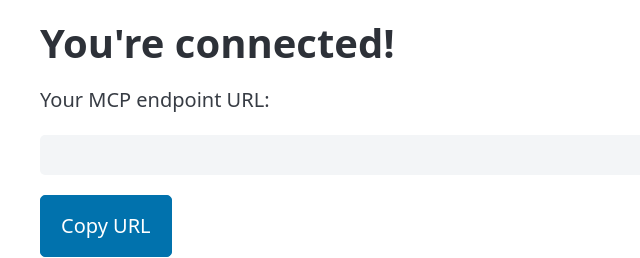
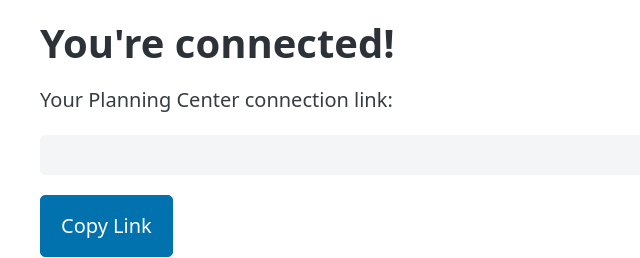
Before and after one commit to remotelyliving/pco-mcp, a FastAPI app: template src/pco_mcp/web/templates/dashboard.html in a window 1280 px wide. Shown: the top 258 px of the page, without its empty margins (0-640 px from the left). Run offline with FastAPI, Linux system fonts and the light colour scheme; the template is opened without the code that fills it, so the values that code supplies are empty; parts of the project's set-up code (start-up, migrations or seed data) failed here and were passed over; some libraries are stand-ins or nearby versions.

Commit message:
fix: UX polish — error pages, remove MCP jargon, security headers, copy feedback
Co-Authored-By: Claude Sonnet 4.6 <noreply@anthropic.com>

```diff
--- a/src/pco_mcp/web/templates/base.html
+++ b/src/pco_mcp/web/templates/base.html
@@ -3,7 +3,7 @@
 <head>
     <meta charset="UTF-8">
     <meta name="viewport" content="width=device-width, initial-scale=1.0">
-    <title>{% block title %}pco-mcp{% endblock %}</title>
+    <title>{% block title %}Planning Center for ChatGPT{% endblock %}</title>
     <link rel="stylesheet" href="https://cdn.jsdelivr.net/npm/@picocss/pico@2/css/pico.min.css">
 </head>
 <body>
--- a/src/pco_mcp/web/templates/dashboard.html
+++ b/src/pco_mcp/web/templates/dashboard.html
@@ -1,12 +1,12 @@
 {% extends "base.html" %}
-{% block title %}Your MCP Connection{% endblock %}
+{% block title %}Your Planning Center Connection{% endblock %}
 {% block content %}
 <section>
     <h1>You're connected!</h1>
-    <p>Your MCP endpoint URL:</p>
+    <p>Your Planning Center connection link:</p>
     <pre><code id="mcp-url">{{ mcp_url }}</code></pre>
-    <button onclick="navigator.clipboard.writeText(document.getElementById('mcp-url').textContent)">
-        Copy URL
+    <button onclick="navigator.clipboard.writeText(document.getElementById('mcp-url').textContent).then(() => { this.textContent = 'Copied!'; setTimeout(() => this.textContent = 'Copy Link', 2000); })">
+        Copy Link
     </button>
     <p>Organization: {{ org_name }}</p>
     <p><a href="/setup-guide">Setup Guide: How to add this to ChatGPT</a></p>
--- a/src/pco_mcp/web/templates/landing.html
+++ b/src/pco_mcp/web/templates/landing.html
@@ -12,7 +12,7 @@
     <h2>How it works</h2>
     <ol>
         <li>Click "Get Started" and log in with your Planning Center account</li>
-        <li>Copy the MCP endpoint URL we give you</li>
+        <li>Copy the connection link we give you</li>
         <li>Paste it into ChatGPT's Settings &gt; Apps</li>
         <li>Start asking ChatGPT about your church data</li>
     </ol>
```
Also changed, not shown: src/pco_mcp/oauth/provider.py (+16 -0 lines), src/pco_mcp/web/templates/error.html (added, +9 -0 lines).
